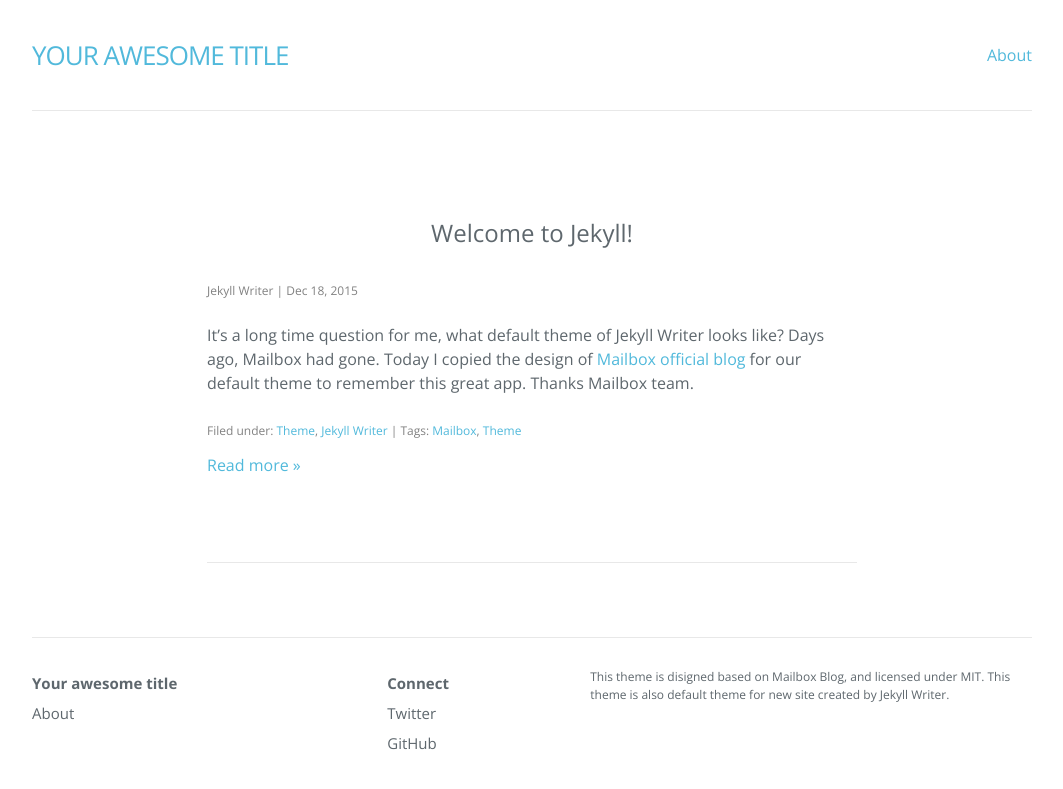
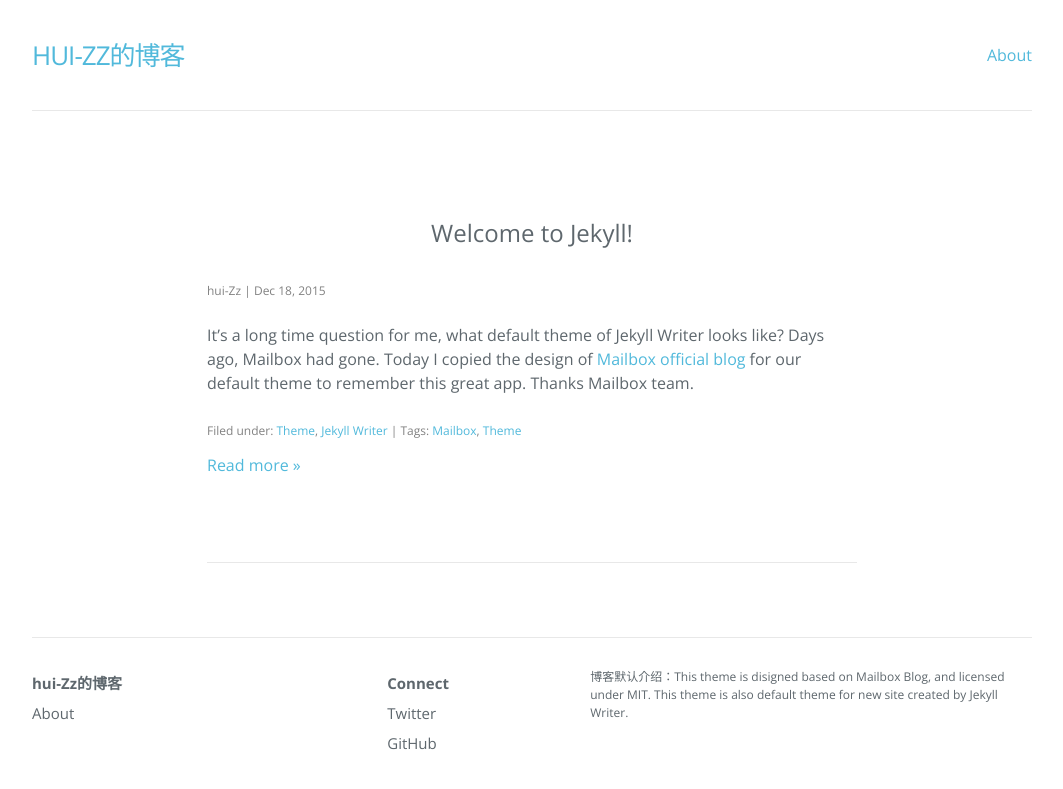
Before and after one commit to hui-Zz/blog, a Jekyll site: the page built from index.html, in a window 1280 px wide. Shown: the top 789 px of the page, without its empty margins (108-1171 px from the left). Built offline with Jekyll 4.4.1, drawn with Linux system fonts in a browser that asks for light colours; nearby versions of some CDN libraries; the list of posts is cut into pages by our own code.

Commit message:
Update Configuration

```diff
--- a/_config.yml
+++ b/_config.yml
@@ -1,21 +1,15 @@
-# Welcome to Jekyll!
-#
-# This config file is meant for settings that affect your whole blog, values
-# which you are expected to set up once and rarely need to edit after that.
-# For technical reasons, this file is *NOT* reloaded automatically when you use
-# 'jekyll serve'. If you change this file, please restart the server process.
-
-# Site settings
-title: Your awesome title
-author: Jekyll Writer
-description: > # this means to ignore newlines until "baseurl:"
-  This theme is disigned based on Mailbox Blog, and licensed under MIT.
+# Created by Jekyll Writer
+title: hui-Zz的博客
+author: hui-Zz
+description: >-
+  博客默认介绍：This theme is disigned based on Mailbox Blog, and licensed under MIT.
   This theme is also default theme for new site created by Jekyll Writer.
-permalink: /:year/:month/:day/:title/
+permalink: '/:year/:month/:day/:title/'
 paginate: 6
-paginate_path: "/page/:num/"
+paginate_path: '/page/:num/'
 twitter_username: jekyllwriter
-github_username:  jekyllwriter
-gems: [jekyll-paginate]
+github_username: jekyllwriter
+gems:
+  - jekyll-paginate
 markdown: kramdown
-baseurl: "/blog"
+baseurl: /blog
```
